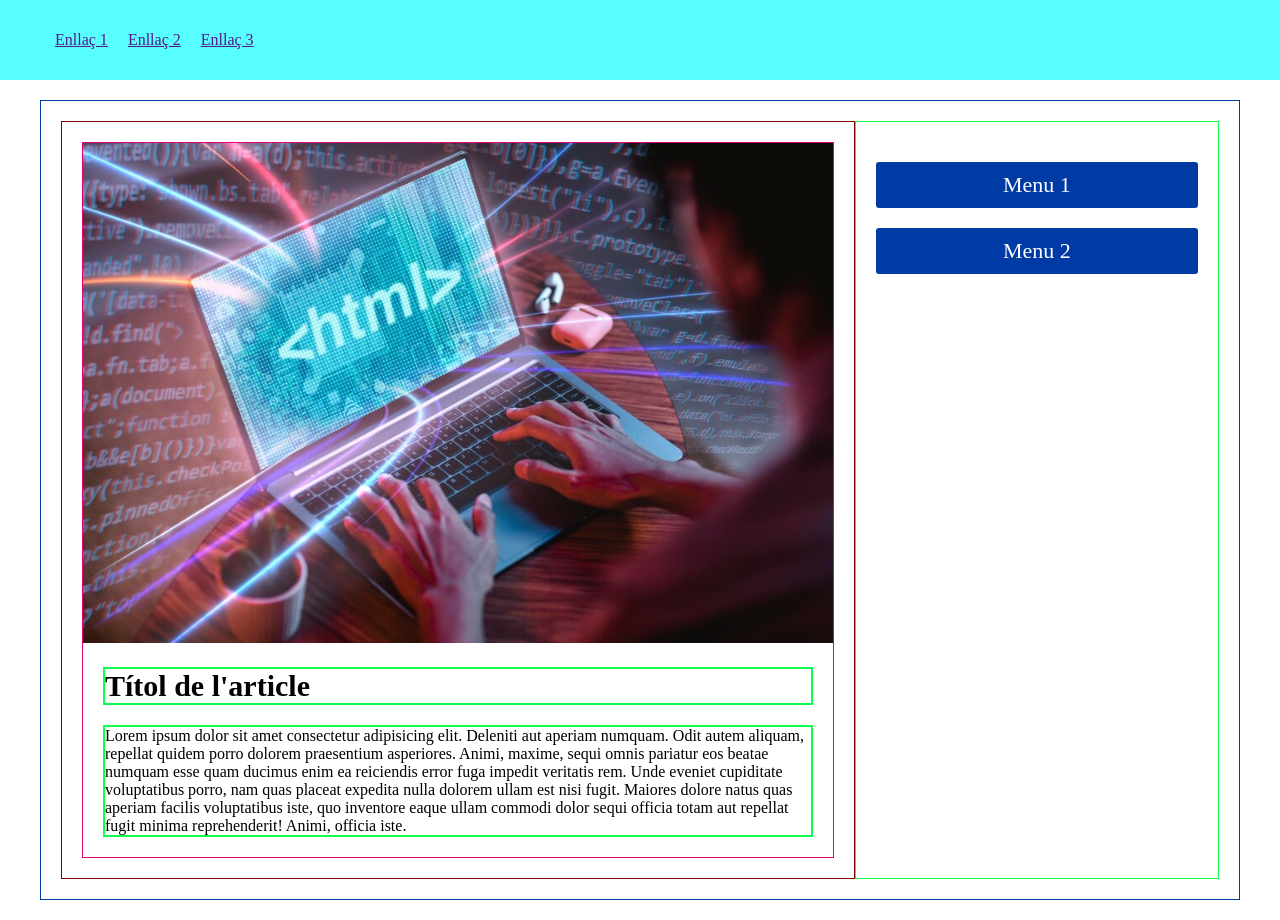
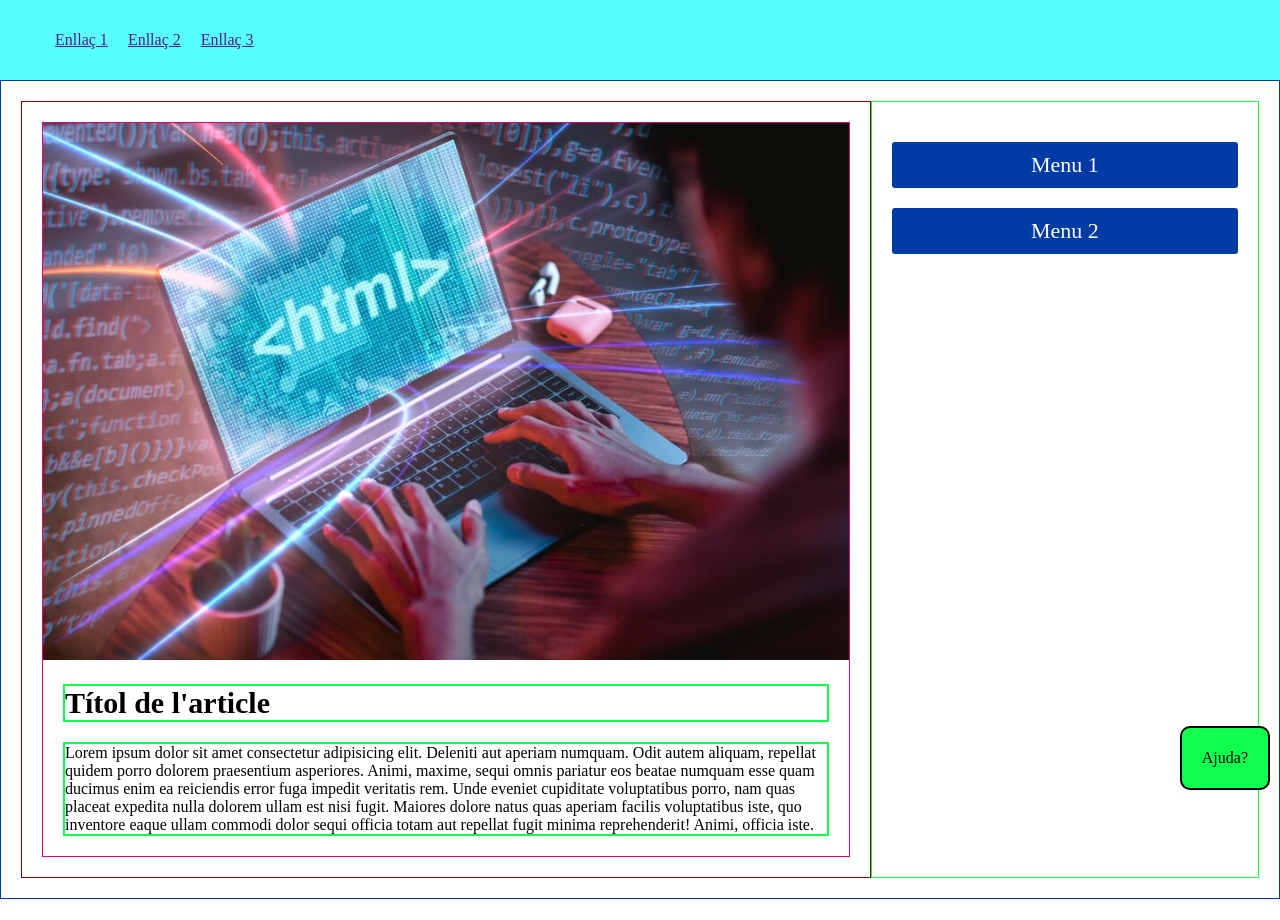
Before and after one commit to jeironEC/DIW-HTML-CSS, a plain HTML site: page Repas/index.html in a window 1280 px wide. After the commit the page ends 899 px from the top, so only its background shows below. Drawn offline with Linux system fonts and the light colour scheme.

Commit message:
Modificació al CSS

```diff
--- a/Repas/css/styles.css
+++ b/Repas/css/styles.css
@@ -28,7 +28,7 @@ header nav ul li {
 .container {
     border: 1px solid #003aa4;
     display: flex;
-    margin: 20px 40px;
+    /* margin: 20px 40px; */
     padding: 20px;
 }
 
@@ -77,3 +77,15 @@ header nav ul li {
     background-color: #5792ff;
     color: #000000;
 }
+
+.ajuda {
+    background-color: #0fff4f;
+    border: 2px solid #000;
+    border-radius: 10px;
+    bottom: 10px;
+    cursor: pointer;
+    padding: 5px 20px;
+    position: fixed;
+    right: 10px;
+    text-align: center;
+}
--- a/Repas/index.html
+++ b/Repas/index.html
@@ -30,6 +30,7 @@
             <div class="menu">Menu 1</div>
             <div class="menu">Menu 2</div>
         </aside>
+        <div class="ajuda"><p>Ajuda?</p></div>
     </div>
 </body>
 </html>
```
